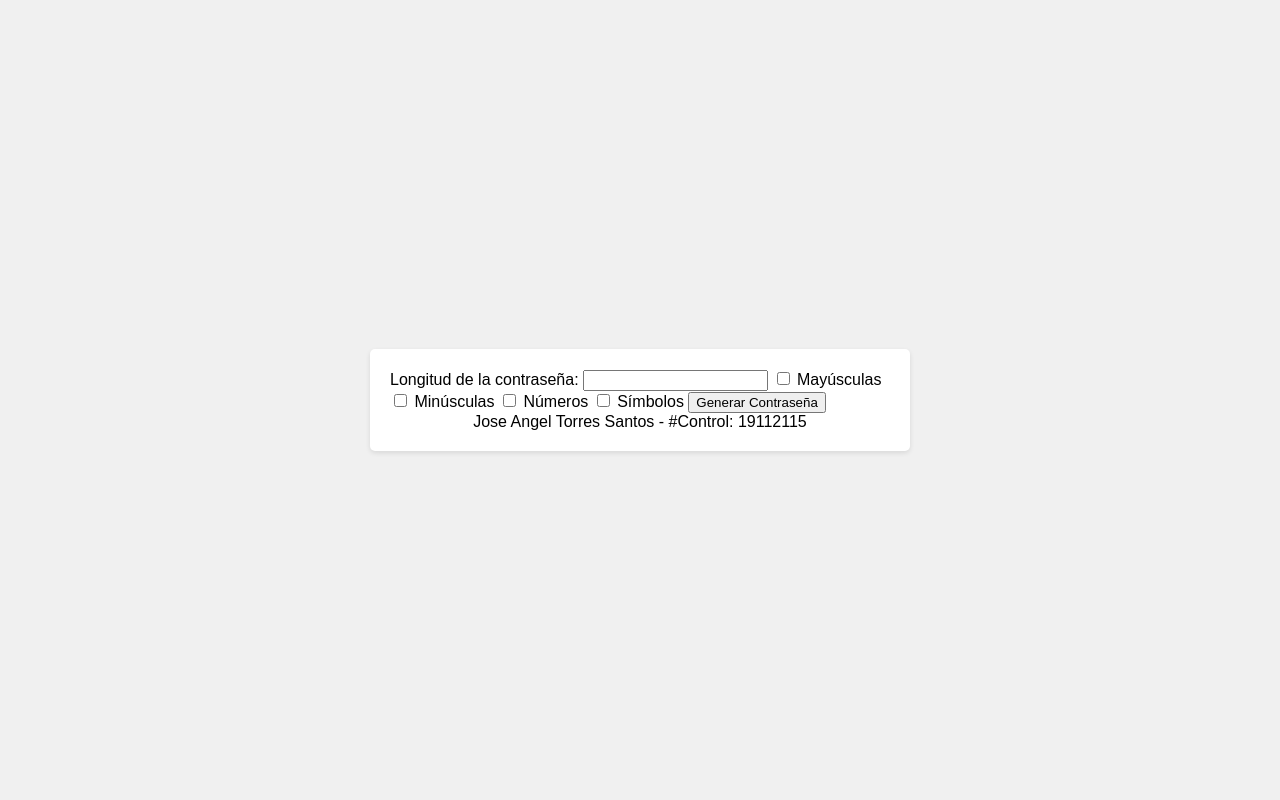
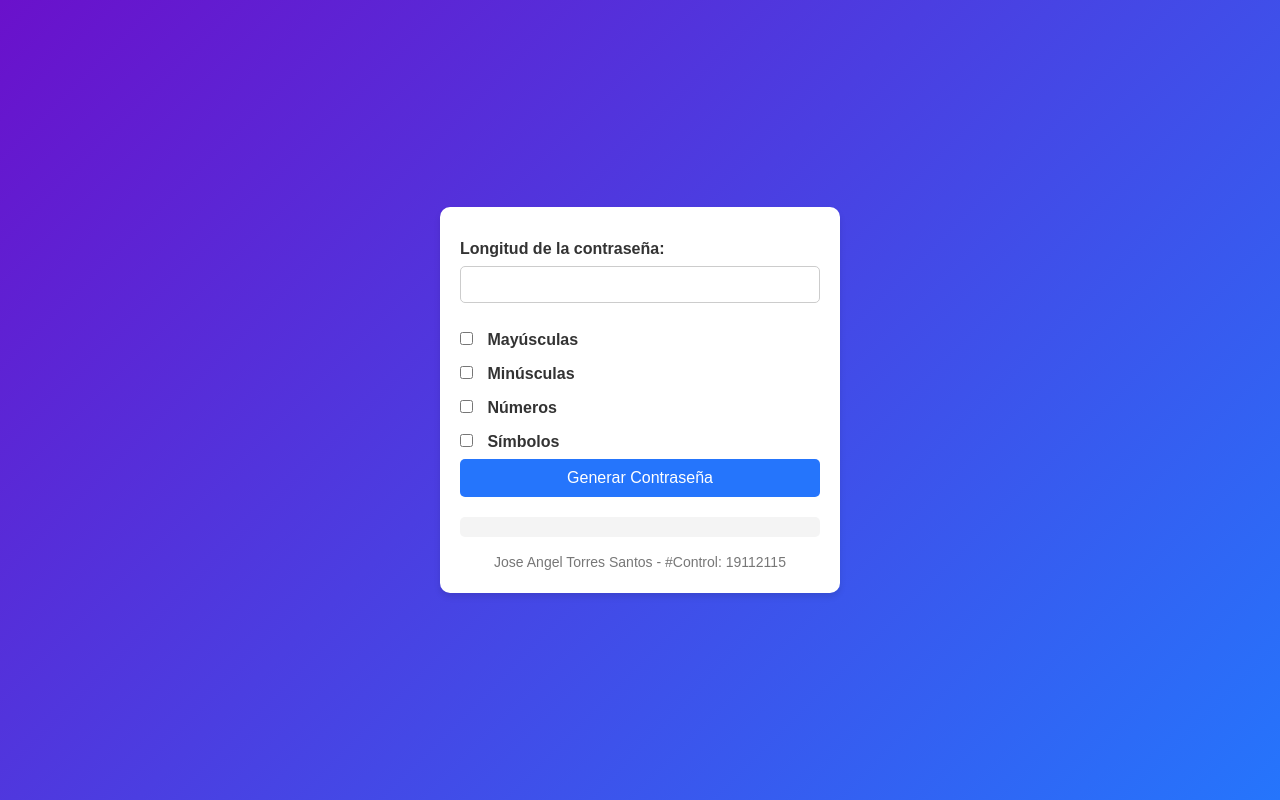
Before and after one commit to JoseTorresMX/app-passwd-gen, a plain HTML site: page index.html in a window 1280 px wide. Drawn offline with Linux system fonts and the light colour scheme.

Commit message:
estilos ok

```diff
--- a/css/style.css
+++ b/css/style.css
@@ -1,34 +1,95 @@
+/* General Reset */
+* {
+  margin: 0;
+  padding: 0;
+  box-sizing: border-box;
+}
+
 body {
-    font-family: Arial, sans-serif;
-    background-color: #f0f0f0;
+  font-family: 'Arial', sans-serif;
+  font-size: 16px;
+  line-height: 1.5;
+  color: #333;
+  background: linear-gradient(135deg, #6a11cb, #2575fc);
   display: flex;
-    flex-direction: column;
+  justify-content: center;
   align-items: center;
-    justify-content: center;
-    min-height: 100vh;
+  height: 100vh;
   margin: 0;
 }
 
 .container {
-    background-color: #fff;
+  background: #fff;
+  border-radius: 10px;
+  box-shadow: 0 4px 6px rgba(0, 0, 0, 0.1);
   padding: 20px;
-    border-radius: 5px;
-    box-shadow: 0 2px 5px rgba(0, 0, 0, 0.1);
-    width: 300px;
+  max-width: 400px;
+  width: 90%;
+  text-align: center;
 }
 
-  /* ... resto de tus estilos */
+label {
+  display: block;
+  margin: 10px 0 5px;
+  font-weight: bold;
+  text-align: left;
+}
 
-  @media (min-width: 768px) {
-    .container {
-      width: 500px;
+input[type="number"],
+input[type="checkbox"] {
+  margin-right: 10px;
+}
+
+input[type="number"] {
+  width: 100%;
+  padding: 10px;
+  border: 1px solid #ccc;
+  border-radius: 5px;
+  margin-bottom: 15px;
+}
+
+button {
+  background-color: #2575fc;
+  color: #fff;
+  border: none;
+  padding: 10px 15px;
+  border-radius: 5px;
+  cursor: pointer;
+  font-size: 16px;
+  transition: background-color 0.3s;
+  width: 100%;
+}
+
+button:hover {
+  background-color: #6a11cb;
+}
+
+#password {
+  margin-top: 20px;
+  padding: 10px;
+  background: #f4f4f4;
+  border-radius: 5px;
+  word-wrap: break-word;
+  font-family: 'Courier New', monospace;
+}
+
+p {
+  font-size: 14px;
+  color: #777;
+  margin-top: 15px;
+}
+
+/* Responsive Design */
+@media (max-width: 480px) {
+  body {
+    font-size: 14px;
+  }
+
+  button {
+    font-size: 14px;
+  }
+
+  label {
+    font-size: 14px;
   }
 }
-  p{
-    display: flex;
-    flex-direction: column;
-    align-items: center;
-    justify-content: center;
-    /*min-height: 100vh;*/
-    margin: 0;
-  }
```
Lines whose indentation alone changed are shown as unchanged.
